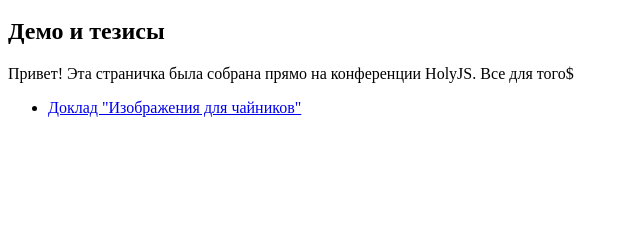
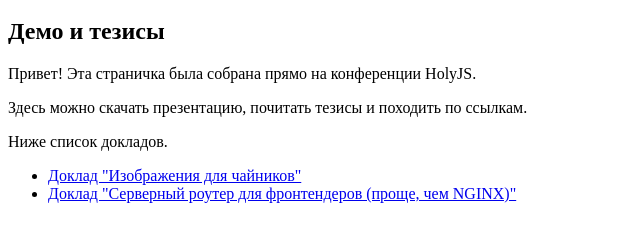
Before and after one commit to yepstepz/yepstepz.io, a plain HTML site: page conf/index.html in a window 1280 px wide. Shown: the part 48-290 px from the top of the page, without its empty margins (0-640 px from the left). Drawn offline with Linux system fonts and the light colour scheme.

Commit message:
feat(conf): add new link

```diff
--- a/conf/index.html
+++ b/conf/index.html
@@ -9,13 +9,20 @@
 <body>
   <h1>Конференции</h1>
   <h2>Демо и тезисы</h2>
-  <p>Привет! Эта страничка была собрана прямо на конференции HolyJS. Все для того$
+  <p>Привет! Эта страничка была собрана прямо на конференции HolyJS.</p>
+  <p>Здесь можно скачать презентацию, почитать тезисы и походить по ссылкам.</p>
+  <p>Ниже список докладов.</p>
   <ul>
     <li>
       <a href="/holy-js-2019-nov" title="Доклад Изображения для Чайников">
         Доклад "Изображения для чайников"
       </a>
     </li>
+    <li>
+      <a href="/holy-js-2020-june" title="Доклад Серверный роутер для фронтендеров (проще, чем NGINX)">
+        Доклад "Серверный роутер для фронтендеров (проще, чем NGINX)"
+      </a>
+    </li>
   </ul>
 </body>
 </html>
```
Also changed, not shown: conf/holy-js-2020-june/index.html (added, +19 -0 lines).
